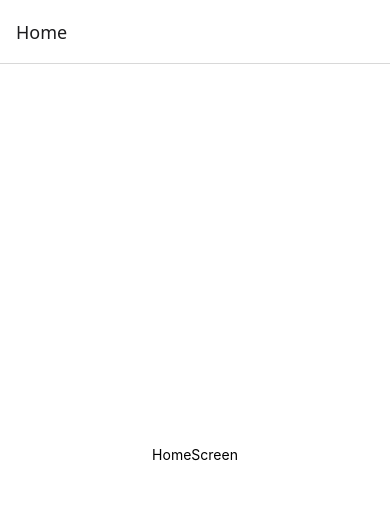
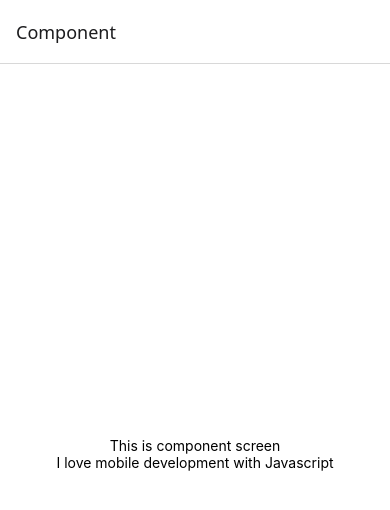
Before and after one commit to jadogeri/Mobile-Development-React-Native-Javascript, a React Native app in the folder starter/: screen /Component in a window 390 px wide. Before the commit this address had no page. Shown: the top 510 px of the page. Built offline with nearby package versions, Linux system fonts and the light colour scheme.

Commit message:
Updated ComponentScreen.jsx

```diff
--- a/starter/App.js
+++ b/starter/App.js
@@ -4,15 +4,17 @@ import { createStackNavigator } from "@react-navigation/stack";
 import { NavigationContainer } from "@react-navigation/native";
 import HomeScreen from './src/screens/HomeScreen';
 import ListScreen from './src/screens/ListScreen';
+import ComponentScreen from './src/screens/ComponentScreen';
 
 
 const Stack = createStackNavigator();
 
 const MainStackNavigator = () => {
   return (
-    <Stack.Navigator initialRouteName="Home">
+    <Stack.Navigator initialRouteName="Component">
       <Stack.Screen name="Home" component={HomeScreen} />
       <Stack.Screen name="List" component={ListScreen} />
+      <Stack.Screen name="Component" component={ComponentScreen} />
     </Stack.Navigator>
   );
 };
--- a/starter/src/screens/ComponentScreen.jsx
+++ b/starter/src/screens/ComponentScreen.jsx
@@ -1,10 +1,13 @@
 import { View, Text } from 'react-native'
 import React from 'react'
+import { styles } from '../styles/global';
 
-const ComponentScreen = () => {
+const ComponentScreen  = () => {
+    const myEmotion : string = "love";
   return (
-    <View>
-      <Text>ComponentScreen</Text>
+    <View style={styles.container}>
+      <Text>This is component screen</Text>
+      <Text>I {myEmotion} mobile development with Javascript</Text>
     </View>
   )
 }
```
Also changed, not shown: 1 other file (tests, documents, lock files or other folders).
